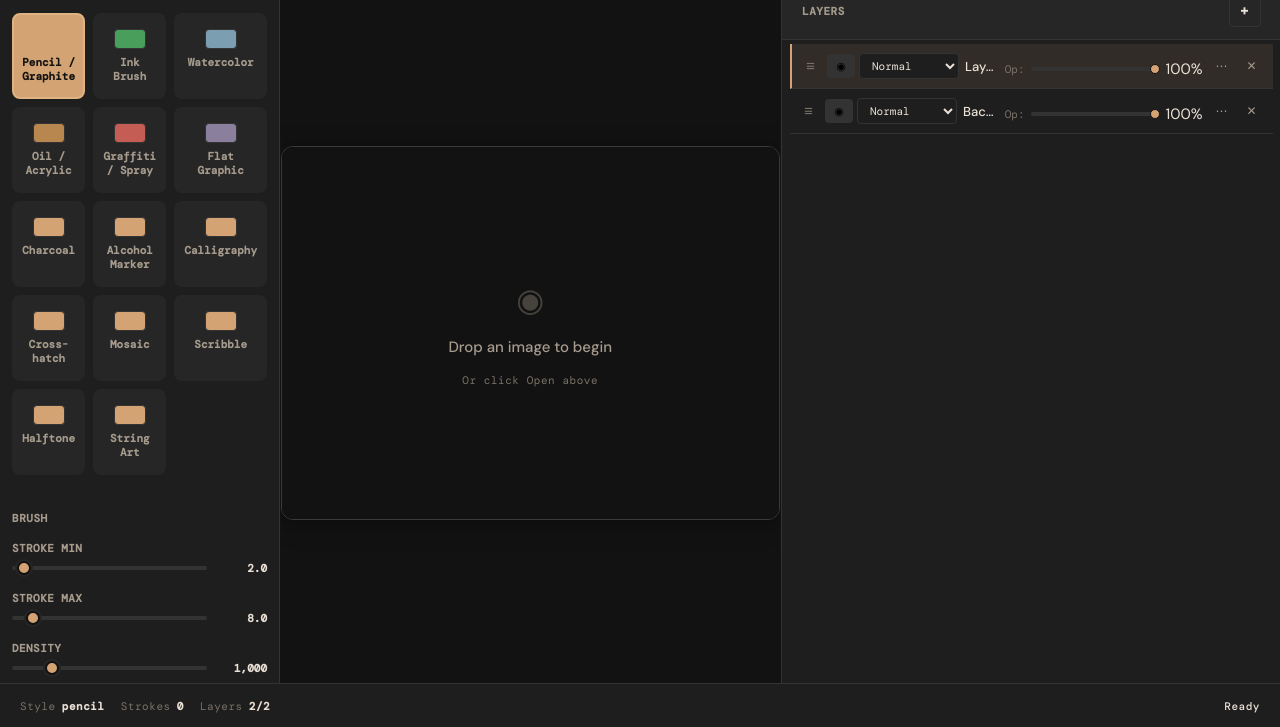
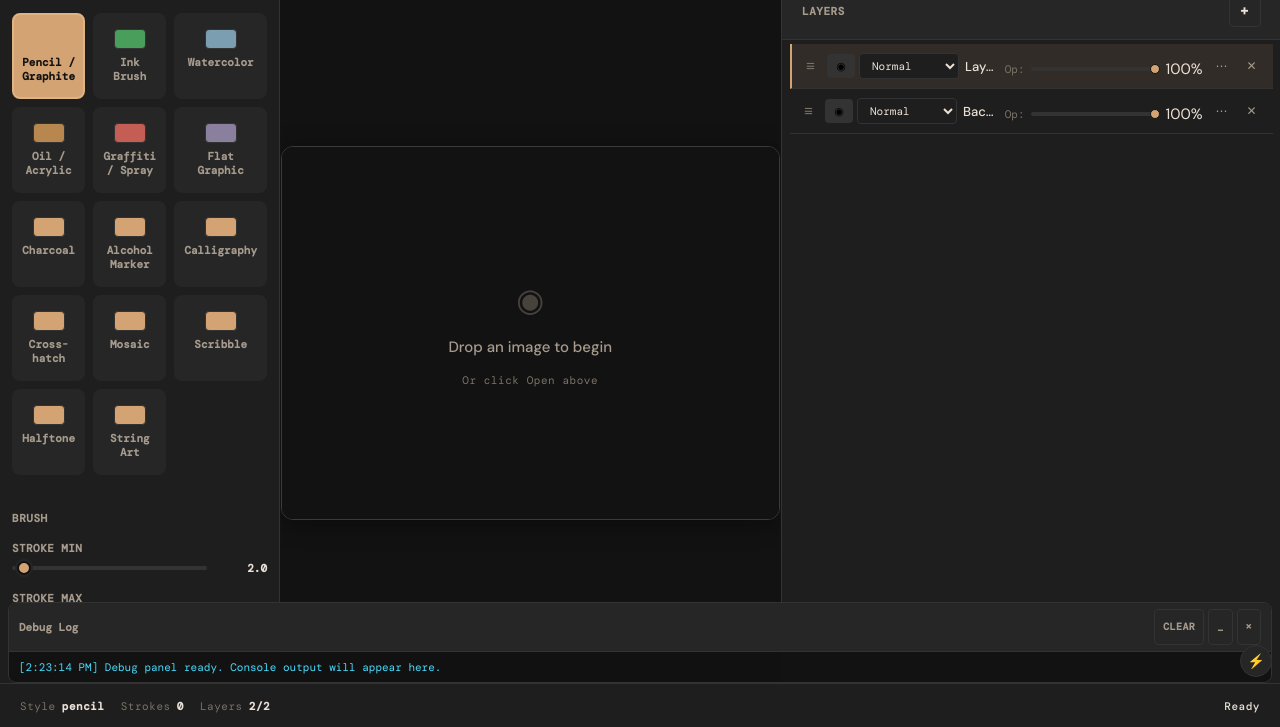
Before and after one commit to sudo-prog/www-paint, a plain HTML site: page index.html in a window 1280 px wide. Shown: the part 73-800 px from the top of the page. Drawn offline with nearby package versions, Linux system fonts and the light colour scheme; a web font is replaced by a local one.

Commit message:
Add debug panel + logging for image load + export flow

```diff
--- a/css/style.css
+++ b/css/style.css
@@ -888,4 +888,70 @@ body {
   user-select: none;
   touch-action: none;
 }
+
+/* ── Debug Panel ── */
+.debug-panel {
+  position: fixed;
+  bottom: 44px;
+  left: 8px;
+  right: 8px;
+  max-height: 40vh;
+  background: rgba(18, 18, 18, 0.97);
+  border: 1px solid var(--panel-border);
+  border-radius: var(--radius-md);
+  z-index: 300;
+  display: flex;
+  flex-direction: column;
+  font-family: var(--font-mono);
+  font-size: 11px;
+  overflow: hidden;
+}
+
+.debug-panel__header {
+  display: flex;
+  align-items: center;
+  justify-content: space-between;
+  padding: 6px 10px;
+  background: var(--surface-raised);
+  border-bottom: 1px solid var(--panel-border);
+  color: var(--text-secondary);
+  font-weight: 600;
+}
+
+.debug-panel__actions { display: flex; gap: 4px; }
+.debug-panel__actions button { padding: 2px 8px; font-size: 10px; }
+
+.debug-panel__body {
+  flex: 1;
+  overflow-y: auto;
+  padding: 6px 10px;
+  line-height: 1.5;
+  white-space: pre-wrap;
+  word-break: break-all;
+}
+
+.debug-panel__body .debug-line { padding: 1px 0; }
+.debug-panel__body .debug-line--error { color: #ff6b6b; }
+.debug-panel__body .debug-line--warn { color: #feca57; }
+.debug-panel__body .debug-line--info { color: #48dbfb; }
+.debug-panel__body .debug-line--success { color: #1dd1a1; }
+
+.debug-toggle-btn {
+  position: fixed;
+  bottom: 50px;
+  right: 8px;
+  width: 32px;
+  height: 32px;
+  border-radius: 50%;
+  border: 1px solid var(--panel-border);
+  background: var(--surface-raised);
+  color: var(--text-secondary);
+  font-size: 14px;
+  cursor: pointer;
+  z-index: 300;
+  display: flex;
+  align-items: center;
+  justify-content: center;
+}
+.debug-toggle-btn:hover { color: var(--accent); border-color: var(--accent); }
 .layer-row__drag:active { cursor: grabbing; }
--- a/index.html
+++ b/index.html
@@ -83,6 +83,20 @@
     <!-- Built by export.js -->
   </div>
 
+  <!-- Debug / Error Log Panel -->
+  <div id="debug-panel" class="debug-panel" hidden>
+    <div class="debug-panel__header">
+      <span>Debug Log</span>
+      <div class="debug-panel__actions">
+        <button id="debug-clear" class="btn btn--ghost btn--xs" aria-label="Clear log">Clear</button>
+        <button id="debug-toggle" class="btn btn--ghost btn--xs" aria-label="Minimize">_</button>
+        <button id="debug-close" class="btn btn--ghost btn--xs" aria-label="Close">×</button>
+      </div>
+    </div>
+    <div id="debug-log" class="debug-panel__body" role="log" aria-live="polite"></div>
+  </div>
+  <button id="debug-toggle-btn" class="debug-toggle-btn" aria-label="Show debug log">⚡</button>
+
   <input type="file" id="image-file-input" accept="image/*" style="display: none;" aria-label="Select image file"/>
 
   <script type="module">
@@ -97,27 +111,35 @@
       const loadBtn = document.getElementById('btn-load-image');
       const fileInput = document.getElementById('image-file-input');
 
-      loadBtn?.addEventListener('click', () => fileInput?.click());
+      loadBtn?.addEventListener('click', () => {
+        console.log('[DEBUG] Open button clicked');
+        fileInput?.click();
+      });
 
       fileInput?.addEventListener('change', async (e) => {
         const file = e.target.files?.[0];
+        console.log('[DEBUG] File selected:', file ? file.name + ' (' + file.size + ' bytes)' : 'none');
         if (!file) return;
         e.target.value = '';
         try {
+          console.log('[DEBUG] Starting loadImageFile...');
           await app.engine.loadImageFile(file);
+          console.log('[DEBUG] Image loaded. Size:', app.engine.width + 'x' + app.engine.height);
           app.canvasMgr.renderer.setSize(app.engine.width, app.engine.height);
           const placeholder = document.getElementById('canvas-placeholder');
           if (placeholder) placeholder.style.display = 'none';
           app.engine.render();
           app._updateStatus();
+          console.log('[DEBUG] Render complete');
         } catch (err) {
-          console.error(err);
+          console.error('[DEBUG] Load failed:', err);
           app._showError('Failed to load: ' + err.message);
         }
       });
 
       // Export button
       document.getElementById('btn-export')?.addEventListener('click', () => {
+        console.log('[DEBUG] Export button clicked');
         app.exportMgr?.show({
           width: app.engine.width,
           height: app.engine.height,
@@ -168,6 +190,78 @@
           toggleLayers.classList.add('mobile-toggle--active');
         }
       });
+
+      // ── Debug Panel ──
+      (function setupDebugPanel() {
+        const panel = document.getElementById('debug-panel');
+        const log = document.getElementById('debug-log');
+        const toggleBtn = document.getElementById('debug-toggle-btn');
+        const clearBtn = document.getElementById('debug-clear');
+        const closeBtn = document.getElementById('debug-close');
+        const toggleMinBtn = document.getElementById('debug-toggle');
+
+        if (!panel || !log) return;
+
+        const MAX_LINES = 200;
+        let lineCount = 0;
+
+        function addLine(level, args) {
+          const text = Array.from(args).map(a => {
+            if (a instanceof Error) return a.message + '\n' + (a.stack || '');
+            if (typeof a === 'object') { try { return JSON.stringify(a); } catch { return String(a); } }
+            return String(a);
+          }).join(' ');
+
+          const line = document.createElement('div');
+          line.className = 'debug-line debug-line--' + level;
+          line.textContent = '[' + new Date().toLocaleTimeString() + '] ' + text;
+          log.appendChild(line);
+          lineCount++;
+
+          while (lineCount > MAX_LINES) {
+            log.removeChild(log.firstChild);
+            lineCount--;
+          }
+          log.scrollTop = log.scrollHeight;
+        }
+
+        // Hook console
+        ['log', 'info', 'warn', 'error'].forEach(level => {
+          const orig = console[level];
+          console[level] = function(...args) {
+            orig.apply(console, args);
+            addLine(level, args);
+          };
+        });
+
+        // Hook uncaught errors
+        window.addEventListener('error', e => {
+          addLine('error', ['UNCAUGHT: ' + e.message + ' @ ' + e.filename + ':' + e.lineno]);
+        });
+        window.addEventListener('unhandledrejection', e => {
+          addLine('error', ['UNCAUGHT REJECTION: ' + String(e.reason)]);
+        });
+
+        // Toggle button
+        toggleBtn?.addEventListener('click', () => {
+          panel.hidden = !panel.hidden;
+          toggleBtn.classList.toggle('debug-toggle-btn--active', !panel.hidden);
+        });
+
+        // Minimize
+        toggleMinBtn?.addEventListener('click', () => {
+          const body = panel.querySelector('.debug-panel__body');
+          if (body) body.style.display = body.style.display === 'none' ? '' : 'none';
+        });
+
+        // Clear — innerHTML='' is safe here (no user input, just clearing)
+        clearBtn?.addEventListener('click', () => { log.innerHTML = ''; lineCount = 0; });
+
+        // Close
+        closeBtn?.addEventListener('click', () => { panel.hidden = true; });
+
+        addLine('info', ['Debug panel ready. Console output will appear here.']);
+      })();
     }
   </script>
 </body>
```
